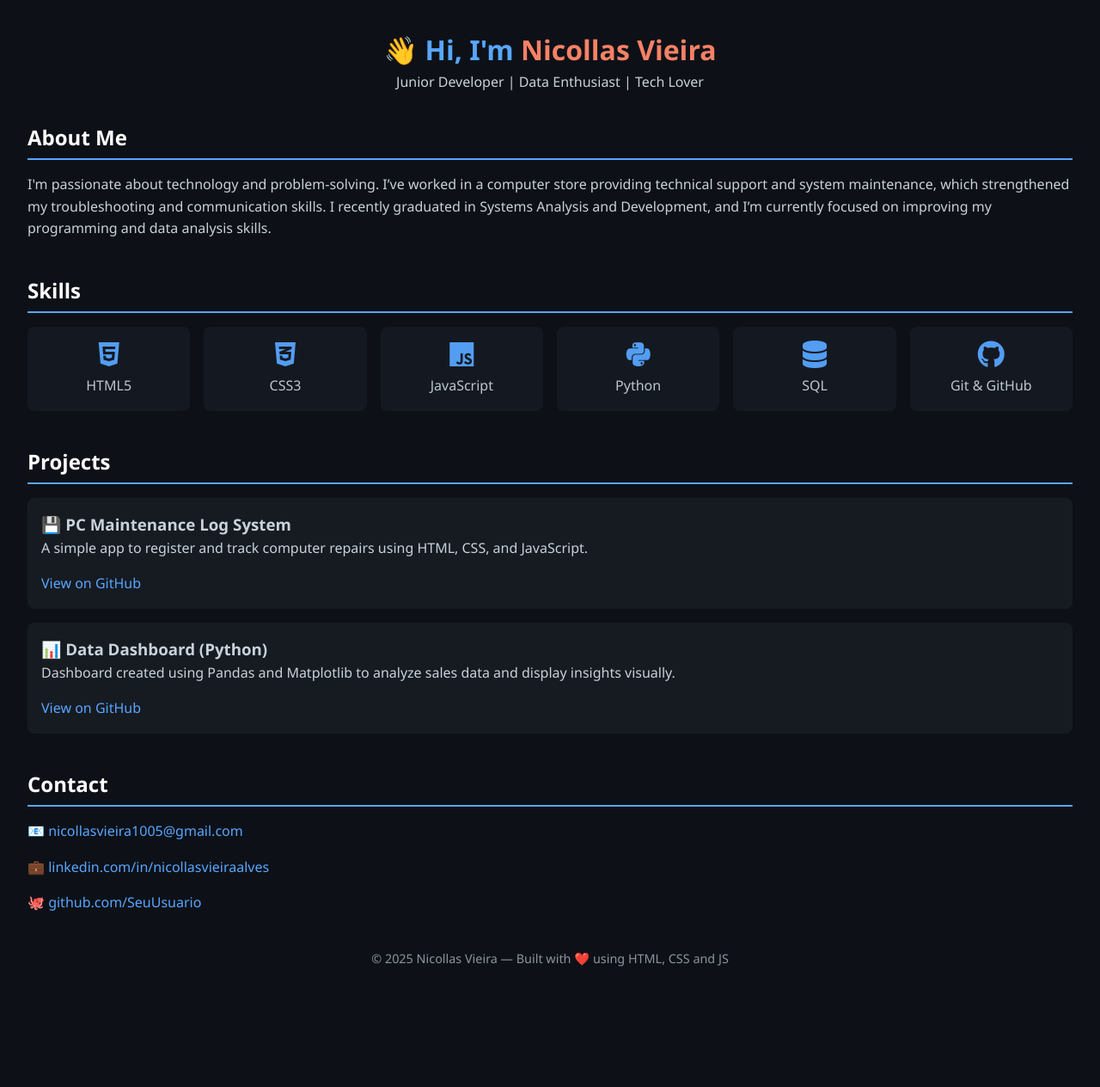
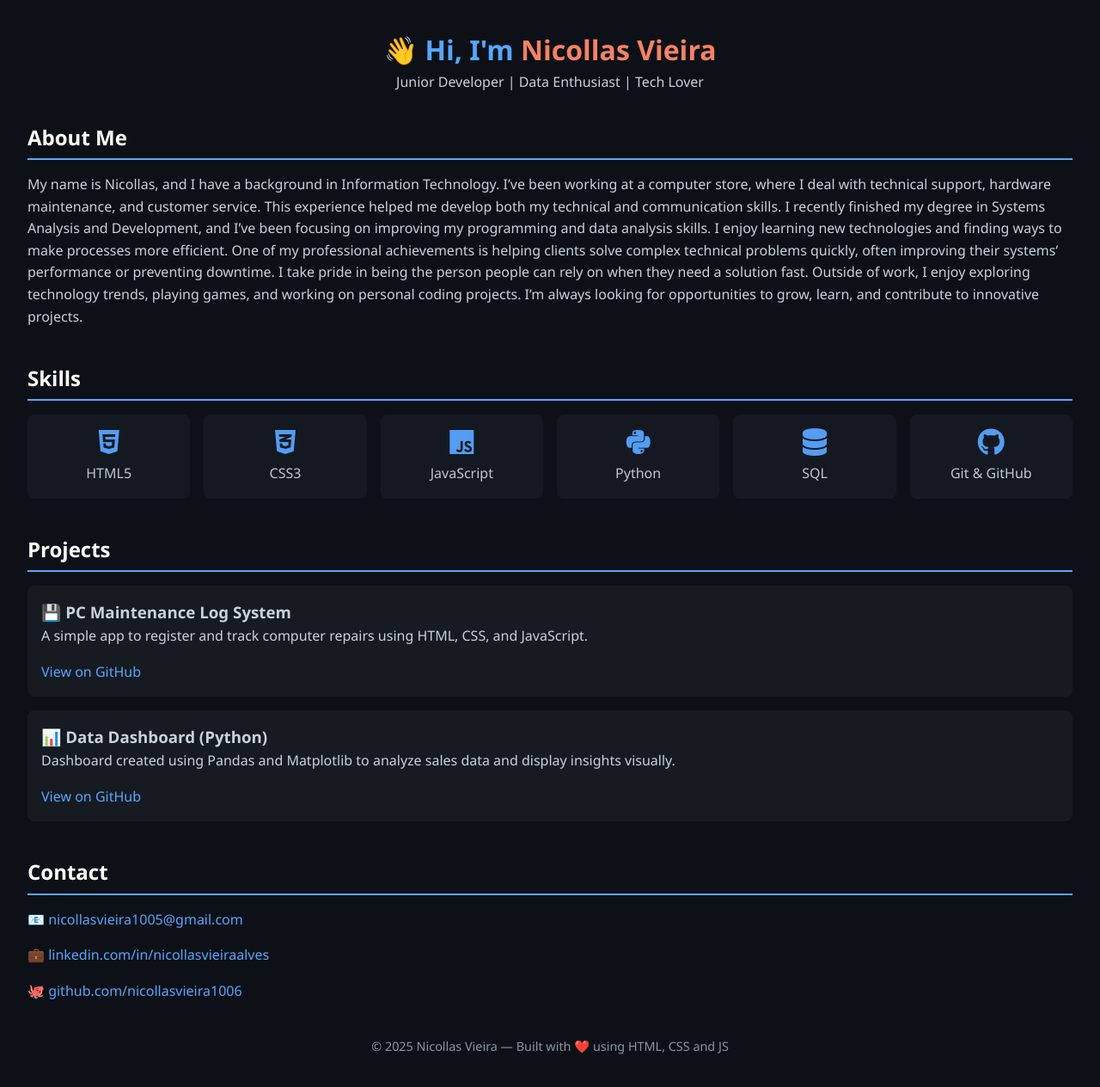
Before and after one commit to nicollasvieira1006/Portifolio, a plain HTML site: page index.html in a window 1280 px wide. Shown: the whole page at 86% size. Before the commit the page ends 1174 px from the top, so only its background shows below. Drawn offline with Linux system fonts and the light colour scheme.

Commit message:
index.html

```diff
--- a/index.html
+++ b/index.html
@@ -16,9 +16,10 @@
   <section id="about" class="fade-in">
     <h2>About Me</h2>
     <p>
-      I'm passionate about technology and problem-solving. I’ve worked in a computer store providing technical support and system maintenance,
-      which strengthened my troubleshooting and communication skills.
-      I recently graduated in Systems Analysis and Development, and I’m currently focused on improving my programming and data analysis skills.
+     My name is Nicollas, and I have a background in Information Technology. I’ve been working at a computer store, where I deal with technical support, hardware maintenance, and customer service. This experience helped me develop both my technical and communication skills.
+I recently finished my degree in Systems Analysis and Development, and I’ve been focusing on improving my programming and data analysis skills. I enjoy learning new technologies and finding ways to make processes more efficient.
+One of my professional achievements is helping clients solve complex technical problems quickly, often improving their systems’ performance or preventing downtime. I take pride in being the person people can rely on when they need a solution fast.
+Outside of work, I enjoy exploring technology trends, playing games, and working on personal coding projects. I’m always looking for opportunities to grow, learn, and contribute to innovative projects.
     </p>
   </section>
 
@@ -53,7 +54,7 @@
     <h2>Contact</h2>
     <p>📧 <a href="mailto:nicollasvieira1005@gmail.com">nicollasvieira1005@gmail.com</a></p>
     <p>💼 <a href="https://www.linkedin.com/in/nicollasvieiraalves" target="_blank">linkedin.com/in/nicollasvieiraalves</a></p>
-    <p>🐙 <a href="https://github.com/SeuUsuario" target="_blank">github.com/SeuUsuario</a></p>
+    <p>🐙 <a href="https://github.com/nicollasvieira1006" target="_blank">github.com/nicollasvieira1006</a></p>
   </section>
 
   <footer class="fade-in delay-4">
```
